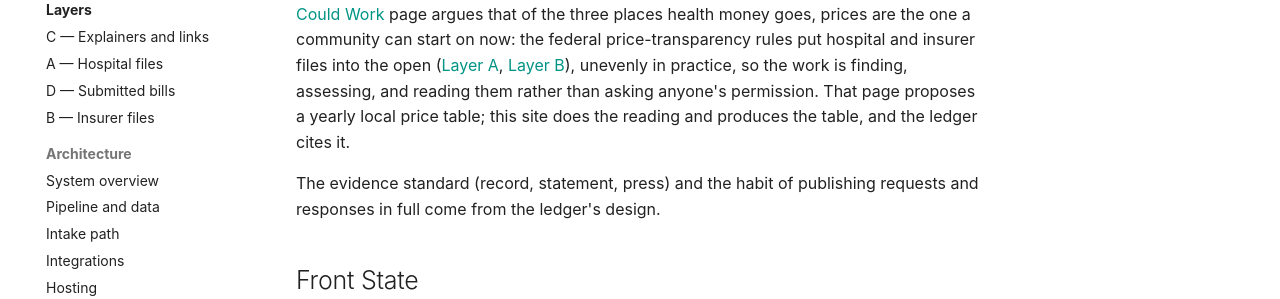
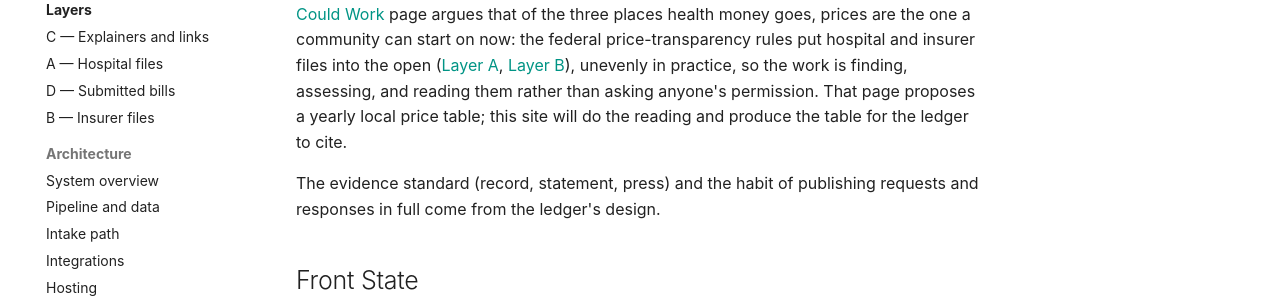
Before and after one commit to SiliconSaga/costs, an MkDocs documentation site: the page built from docs/why/lineage.md, in a window 1280 px wide and 900 px high. Shown: the part 280-579 px from the top of the window. Built offline with MkDocs 1.6.1 and Material for MkDocs 9.7.7, drawn with Linux system fonts in a browser that asks for light colours; plug-ins that fetch from the network failed and are left out; comment, search, counter and statistics services are not loaded.

Commit message:
docs: yearly table in future tense
Round 9 on #1.

Co-Authored-By: Claude Fable 5.1 <noreply@anthropic.com>
GDD-Host: dionysus

```diff
--- a/docs/why/lineage.md
+++ b/docs/why/lineage.md
@@ -2,7 +2,7 @@
 
 ## The schools ledger
 
-This site grew out of the West Orange schools ledger at [schools.frontstate.org](https://schools.frontstate.org). The ledger keeps a sourced public record of one district's budget decisions, and its [How Services Could Work](https://schools.frontstate.org/ledger/services) page argues that of the three places health money goes, prices are the one a community can start on now: the federal price-transparency rules put hospital and insurer files into the open ([Layer A](../layers/a-hospital-files.md), [Layer B](../layers/b-insurer-files.md)), unevenly in practice, so the work is finding, assessing, and reading them rather than asking anyone's permission. That page proposes a yearly local price table; this site does the reading and produces the table, and the ledger cites it.
+This site grew out of the West Orange schools ledger at [schools.frontstate.org](https://schools.frontstate.org). The ledger keeps a sourced public record of one district's budget decisions, and its [How Services Could Work](https://schools.frontstate.org/ledger/services) page argues that of the three places health money goes, prices are the one a community can start on now: the federal price-transparency rules put hospital and insurer files into the open ([Layer A](../layers/a-hospital-files.md), [Layer B](../layers/b-insurer-files.md)), unevenly in practice, so the work is finding, assessing, and reading them rather than asking anyone's permission. That page proposes a yearly local price table; this site will do the reading and produce the table for the ledger to cite.
 
 The evidence standard (record, statement, press) and the habit of publishing requests and responses in full come from the ledger's design.
 
```
